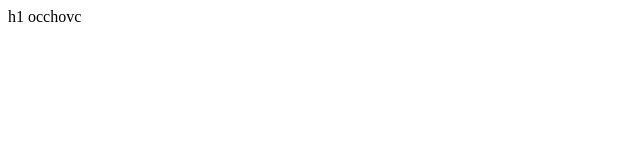
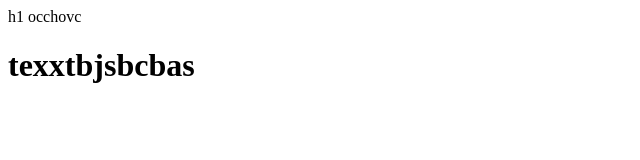
Before and after one commit to xuanhung08/test_html, a plain HTML site: page index.html in a window 1280 px wide. Shown: the whole page, without its empty margins (0-640 px from the left). Drawn offline with Linux system fonts and the light colour scheme.

Commit message:
Fix header tag content in index.html

```diff
--- a/index.html
+++ b/index.html
@@ -8,6 +8,6 @@
 <body>
     h1
     occhovc
-
+    <h1> texxtbjsbcbas</h1>
 </body>
 </html>
```
